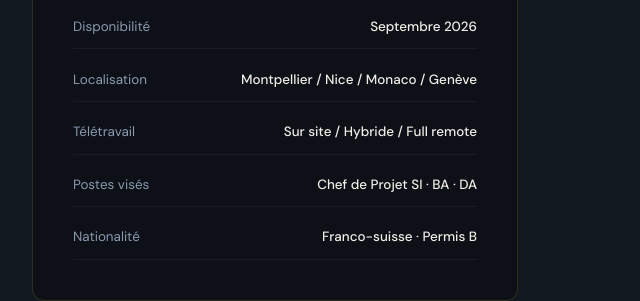
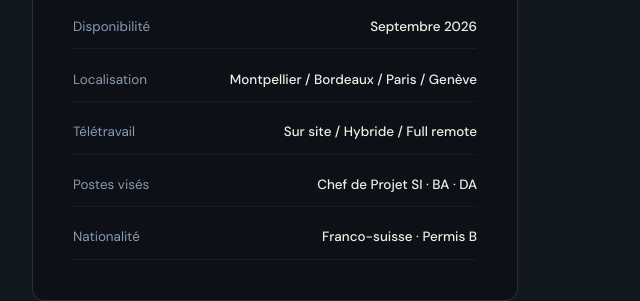
Before and after one commit to Ruben-GAY/Portfolio, a plain HTML site: page index.html in a window 1280 px wide. Shown: the part 5212-5513 px from the top of the page, 640-1280 px from the left. Drawn offline with nearby package versions, Linux system fonts and the light colour scheme.

Commit message:
Update location options in index.html

```diff
--- a/index.html
+++ b/index.html
@@ -970,7 +970,7 @@
           </div>
           <div class="avail-row">
             <span>Localisation</span>
-            <span>Montpellier / Nice / Monaco / Genève</span>
+            <span>Montpellier / Bordeaux / Paris / Genève</span>
           </div>
           <div class="avail-row">
             <span>Télétravail</span>
```
